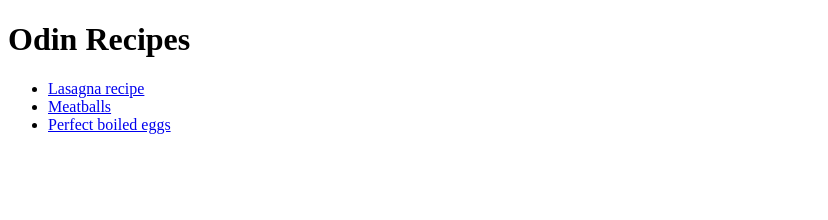
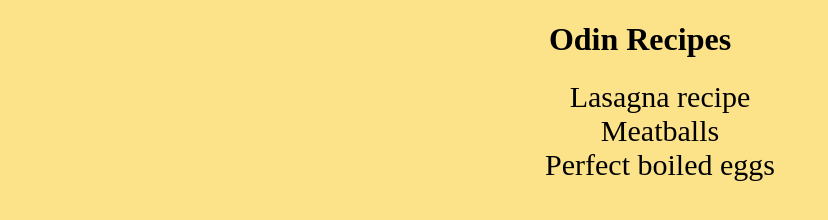
Before and after one commit to Stefan0712/odin-recipes, a plain HTML site: page index.html in a window 1280 px wide. Shown: the whole page, without its empty margins (0-828 px from the left). Drawn offline with Linux system fonts and the light colour scheme.

Commit message:
Added some minor styling to index page

```diff
--- a/index.html
+++ b/index.html
@@ -2,9 +2,8 @@
 <html lang="en">
 <head>
     <meta charset="UTF-8">
-    <meta http-equiv="X-UA-Compatible" content="IE=edge">
-    <meta name="viewport" content="width=<device-width>, initial-scale=1.0">
     <title>Document</title>
+    <link rel="stylesheet" href="style.css">
 </head>
 <body>
     <h1>Odin Recipes</h1>
--- /dev/null
+++ b/style.css
@@ -0,0 +1,16 @@
+body {
+    background: #FCE38A;
+    text-align: center;
+
+}
+li{
+    list-style: none;
+    font-size: 30px;
+    text-decoration: none;
+
+
+}
+a{
+    text-decoration: none;
+    color: black;
+}
```
